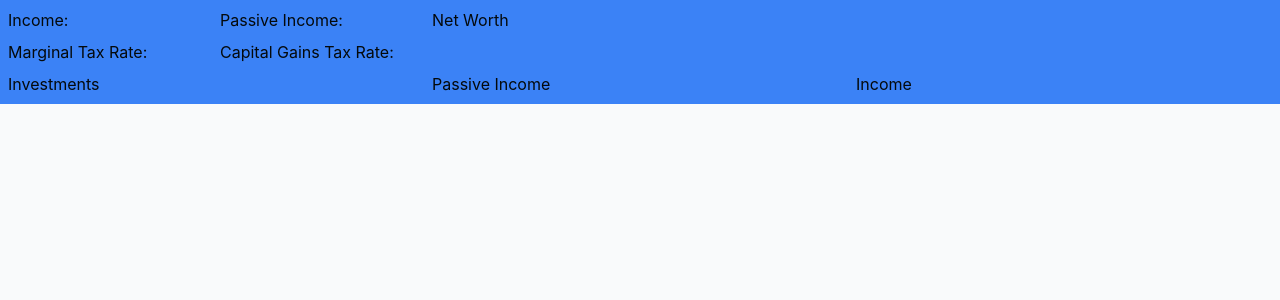
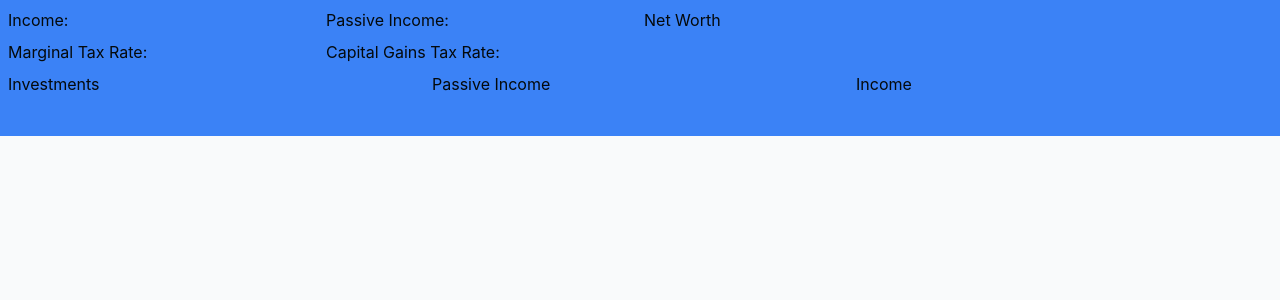
Before and after one commit to bcourtney5965/Dashboard, a Next.js app: page /home in a window 1280 px wide. Shown: the top 300 px of the page. Built offline with nearby package versions, Linux system fonts and the light colour scheme; no server answers; the database is empty; a small style sheet from the web is missing.

Commit message:
Improve grid dimensions

```diff
--- a/app/home/DashboardLayout.tsx
+++ b/app/home/DashboardLayout.tsx
@@ -4,30 +4,30 @@ function DashboardLayout() {
   return (
     <div
       data-testid="dashboard-layout"
-      className="bg-blue-500 grid grid-cols-1 gap-4 lg:grid-cols-12 lg:grid-rows-3 lg:gap-2 lg:p-2"
+      className="bg-blue-500 grid grid-cols-1 gap-4 lg:grid-cols-12 lg:grid-rows-4 lg:gap-2 lg:p-2"
     >
-      <section className="lg:col-span-2 lg:row-span-1 lg:grid-area-[income-rate]">
+      <section className="lg:col-span-3 lg:row-span-1 lg:grid-area-[income-rate]">
         <h2>Income:</h2>
       </section>
-      <section className="lg:col-span-2 lg:row-span-1 lg:grid-area-[passive-inc]">
+      <section className="lg:col-span-3 lg:row-span-1 lg:grid-area-[passive-inc]">
         <h2>Passive Income:</h2>
       </section>
-      <section className="lg:col-span-8 lg:row-span-2 lg:grid-area-[net-worth]">
+      <section className="lg:col-span-6 lg:row-span-2 lg:grid-area-[net-worth]">
         <h2>Net Worth</h2>
       </section>
-      <section className="lg:col-span-2 lg:row-span-1 lg:grid-area-[marginal-tax]">
+      <section className="lg:col-span-3 lg:row-span-1 lg:grid-area-[marginal-tax]">
         <h2>Marginal Tax Rate:</h2>
       </section>
-      <section className="lg:col-span-2 lg:row-span-1 lg:grid-area-[cap-gains-tax]">
+      <section className="lg:col-span-3 lg:row-span-1 lg:grid-area-[cap-gains-tax]">
         <h2>Capital Gains Tax Rate:</h2>
       </section>
-      <section className="lg:col-span-4 lg:row-span-1 lg:grid-area-[investments]">
+      <section className="lg:col-span-4 lg:row-span-2 lg:grid-area-[investments]">
         <h1>Investments</h1>
       </section>
-      <section className="lg:col-span-4 lg:row-span-1 lg:grid-area-[passive-income]">
+      <section className="lg:col-span-4 lg:row-span-2 lg:grid-area-[passive-income]">
         <h1>Passive Income</h1>
       </section>
-      <section className="lg:col-span-4 lg:row-span-1 lg:grid-area-[income]">
+      <section className="lg:col-span-4 lg:row-span-2 lg:grid-area-[income]">
         <h1>Income</h1>
       </section>
     </div>
```
